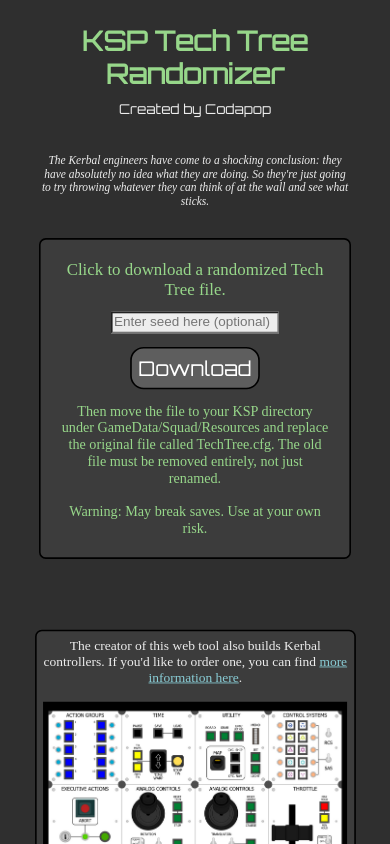
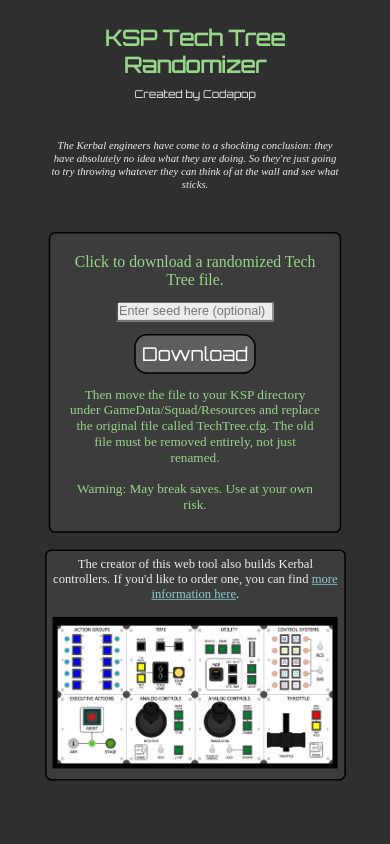
Before and after one commit to CodapopKSP/KSPTechTreeRandomizer, a plain HTML site: page index.html in a window 390 px wide. Drawn offline with Linux system fonts and the light colour scheme; files whose address does not match are found by name.

Commit message:
Fix mobile styling.

```diff
--- a/styles.css
+++ b/styles.css
@@ -23,7 +23,7 @@
 .header {
     position: relative;
     color: rgb(237, 237, 237);
-    font-size: 2vh;
+    font-size: 1.7vh;
     top: 0;
     font-family: 'Orbitron', sans-serif;
 }
@@ -110,9 +110,9 @@
 }
 
 
-@media (max-aspect-ratio: 2/2.4) {
+@media (max-aspect-ratio: 2/2.7) {
     .page_wrapper > * {
-        transform: scale(0.8);
+        transform: scale(0.75);
     }
     .randomizer {
         margin: 0vh;
@@ -120,4 +120,9 @@
     .intro {
         margin: 0vh;
     }
+    .about {
+        position: absolute;
+        margin: 0vh;
+        bottom: 3vh;
+    }
 }
```
